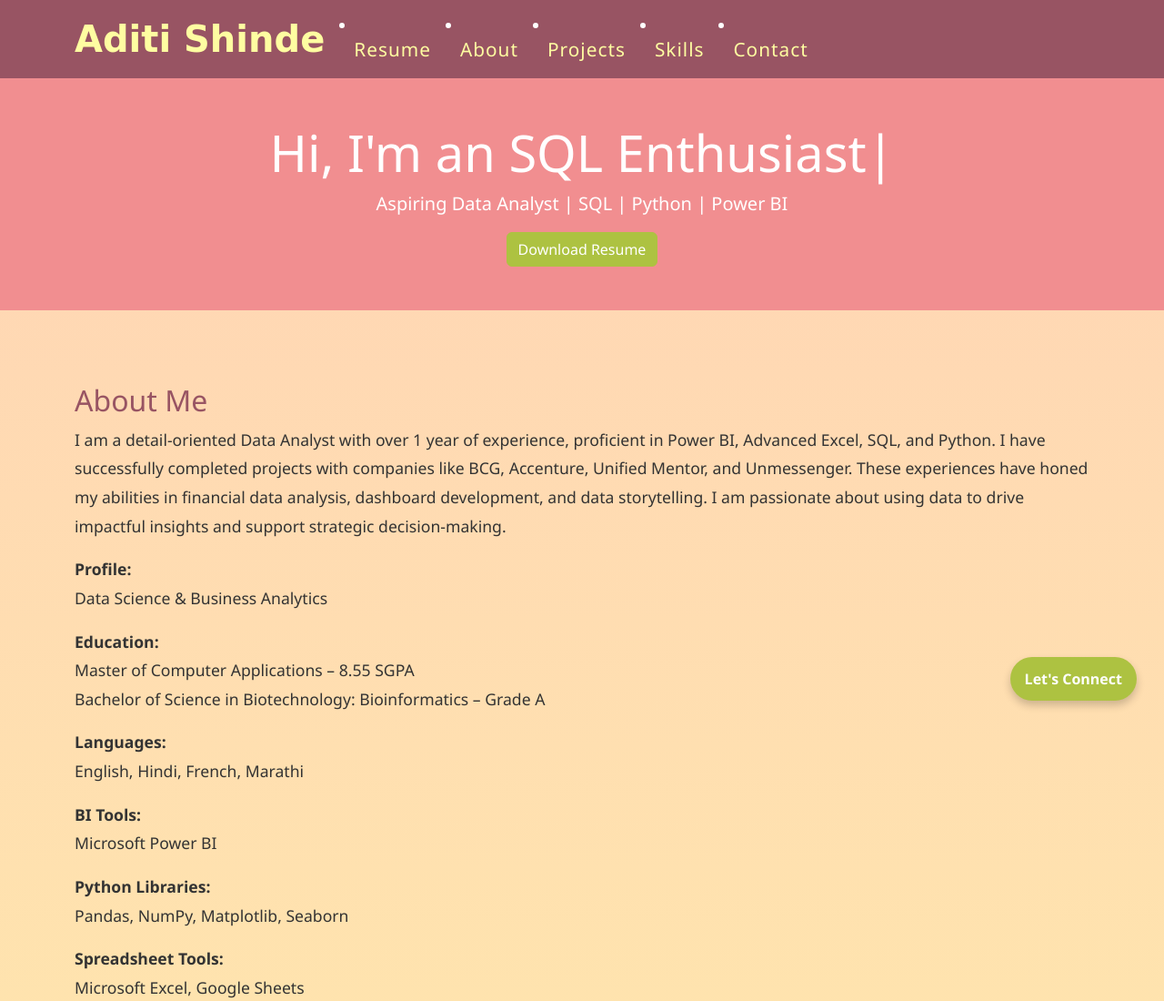
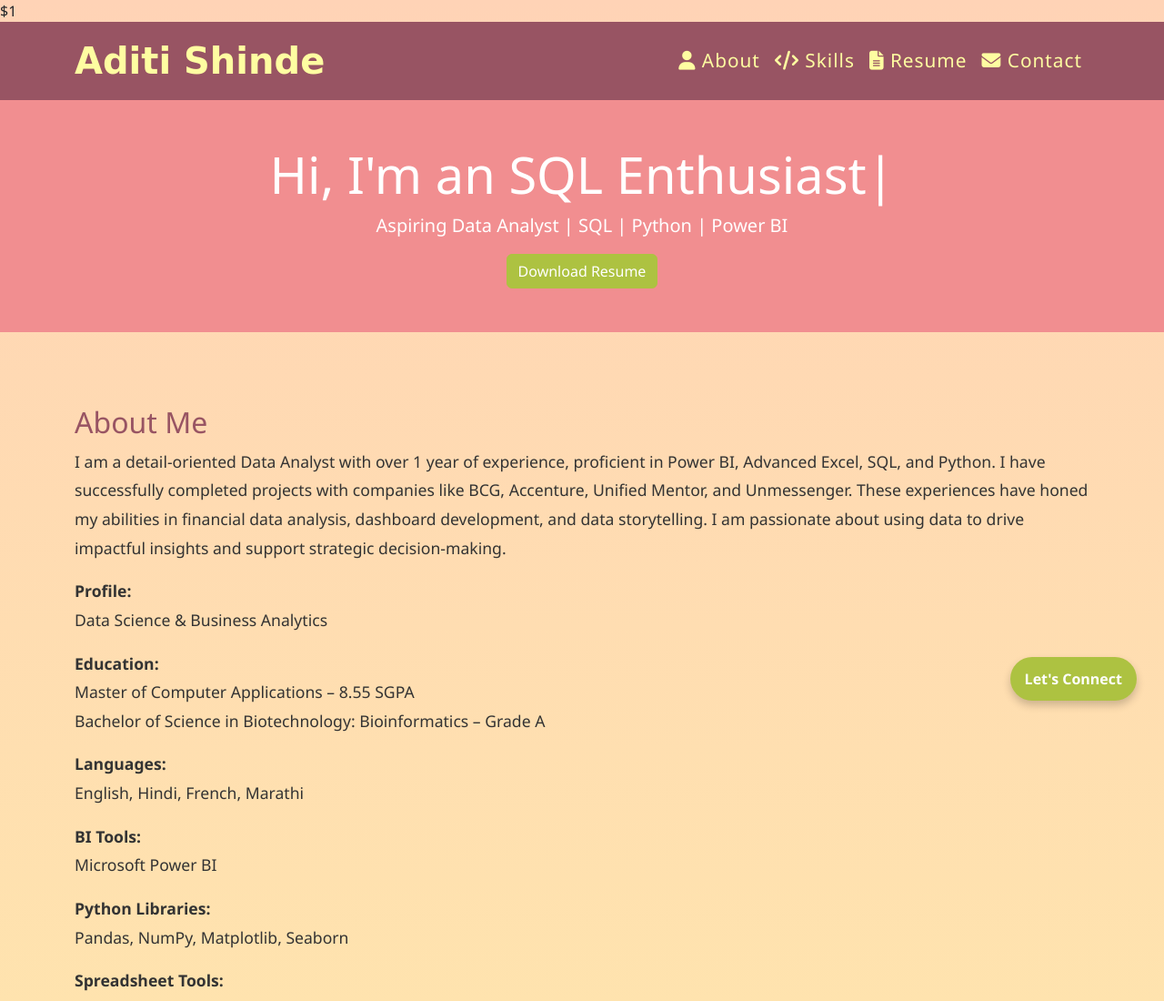
Before and after one commit to AditiPS55/aditi.github.io, a plain HTML site: page index.html in a window 1280 px wide. Shown: the top 1100 px of the page at 91% size. Drawn offline with nearby package versions, Linux system fonts and the light colour scheme; a web font is replaced by a local one.

Commit message:
Upgraded to dynamic animated portfolio

```diff
--- a/index.html
+++ b/index.html
@@ -102,7 +102,8 @@
       background-color: #8BAA2E;
     }
   </style>
-</head>
+<link rel="stylesheet" href="https://cdnjs.cloudflare.com/ajax/libs/font-awesome/6.5.0/css/all.min.css" />
+$1
 <body>
 
   <nav class="navbar navbar-expand-lg">
@@ -112,21 +113,18 @@
         <span class="navbar-toggler-icon"></span>
       </button>
       <div class="collapse navbar-collapse" id="navbarNav">
-
+        <ul class="navbar-nav ms-auto">
   <li class="nav-item">
-            <a class="nav-link" href="#resume">Resume</a>
+    <a class="nav-link" href="#about"><i class="fas fa-user"></i> About</a>
   </li>
   <li class="nav-item">
-            <a class="nav-link" href="#about">About</a>
+    <a class="nav-link" href="#skills"><i class="fas fa-code"></i> Skills</a>
   </li>
   <li class="nav-item">
-            <a class="nav-link" href="#projects">Projects</a>
+    <a class="nav-link" href="#resume"><i class="fas fa-file-alt"></i> Resume</a>
   </li>
   <li class="nav-item">
-            <a class="nav-link" href="#skills">Skills</a>
-          </li>
-          <li class="nav-item">
-            <a class="nav-link" href="#contact">Contact</a>
+    <a class="nav-link" href="#contact"><i class="fas fa-envelope"></i> Contact</a>
   </li>
 </ul>
       </div>
```
Lines whose indentation alone changed are shown as unchanged.
